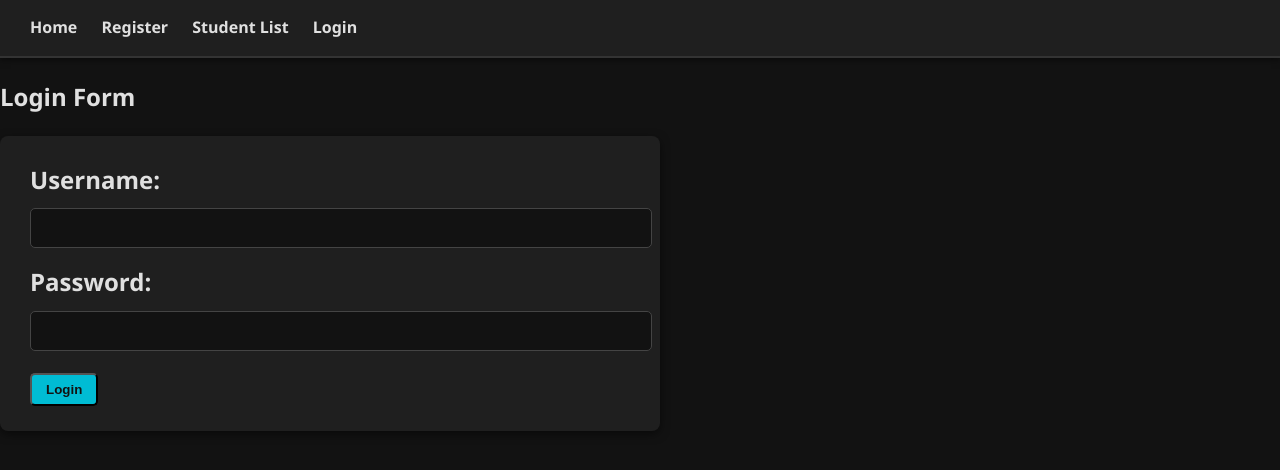
After one commit to Nijam-Uddin-Qudraty/torque-vai-template-project-vibe-coding-, a Django app: page /login/ in a window 1280 px wide. The commit adds this page. Shown: the top 470 px of the page. Run offline with Django 5.2, Linux system fonts and the light colour scheme.

Commit message:
add login system and upgraded the otp

```diff
--- a/myproject/templates/include/nav.html
+++ b/myproject/templates/include/nav.html
@@ -3,5 +3,6 @@
         <a href="{% url 'home' %}">Home</a>
         <a href="{% url 'register' %}">Register</a>
         <a href="{% url 'student_list' %}">Student List</a>
+        <a href="{% url 'login'%}">Login</a>
     </div>
 </nav>
--- /dev/null
+++ b/myproject/templates/login.html
@@ -0,0 +1,16 @@
+{% extends 'base.html' %}
+{% block content %}
+
+<section class="form-section">
+    <h2>Login Form<h2>
+
+    <form method="post">
+        {% csrf_token %}
+        <label>Username:</label>
+        <input type="text" name="username"  required>
+        <label>Password:</label>
+        <input type="password" name="password" required>
+        <button type="submit">Login</button>
+    </form>
+
+{% endblock %}
--- a/myproject/users/urls.py
+++ b/myproject/users/urls.py
@@ -7,4 +7,7 @@ urlpatterns = [
     path('students/', views.student_list, name='student_list'),
     path('students/edit/<int:student_id>/', views.edit_student, name='edit_student'),
     path('students/delete/<int:student_id>/', views.delete_student, name='delete_student'),
+    path("login/", views.login_view, name="login"),
+    path("verify-otp/<str:username>/", views.verify_otp_view, name="verify_otp"),
+    path("resend-otp/<str:username>/", views.resend_otp, name="resend_otp"),
 ]
--- a/myproject/users/views.py
+++ b/myproject/users/views.py
@@ -1,8 +1,65 @@
-from django.shortcuts import render, redirect
+from django.shortcuts import render, redirect,get_object_or_404
 from django.contrib.auth.models import User
+from django.contrib.auth import authenticate,login,logout
+from django.contrib.auth.decorators import login_required
 from django.contrib import messages
-from .models import UserProfile
+from .models import UserProfile, OtpToken
+from django.utils import timezone
+from .signals import create_otp
+def logout_view(request):
+    logout(request)
+    redirect("/")
 
+
+def login_view(req):
+    if req.method == "POST":
+        username = req.POST["username"]
+        password = req.POST["password"]
+        user = authenticate(req, username=username, password = password)
+        if user is not None:
+            login(req,user)
+            return redirect("student_list")
+        else:
+            messages.error(req,"Invalid credential")
+    return render(req, "login.html")
+
+
+def resend_otp(request, username):
+    user = get_object_or_404(User, username=username)
+    create_or_refresh_otp(user)
+    messages.success(request, "A new OTP has been sent to your email.")
+    return redirect("verify_otp", username=user.username)
+
+def verify_otp_view(request, username):
+    user = get_object_or_404(User, username=username)
+
+    if request.method == "POST":
+        otp_input = request.POST.get("otp")
+
+        try:
+            otp_record = OtpToken.objects.filter(user=user).last()
+        except OtpToken.DoesNotExist:
+            messages.error(request, "No OTP found. Please request a new one.")
+            return redirect("resend_otp", username=user.username)
+
+        if timezone.now() > otp_record.expires_at:
+            messages.error(request, "Your OTP has expired. Please request a new one.")
+            return redirect("resend_otp", username=user.username)
+
+        if otp_record.otp == otp_input:
+            user.is_active = True
+            user.save()
+            otp_record.delete()  # clean up after successful verification
+            messages.success(request, "Your account has been verified. You can now log in.")
+            return redirect("login")  # redirect to login page
+        else:
+            messages.error(request, "Invalid OTP. Please try again.")
+
+    return render(request, "verify_otp.html", {"username": username})
+
+
+
+@login_required
 def delete_student(request, student_id):
     try:
         student = UserProfile.objects.get(id=student_id)
@@ -12,6 +69,7 @@ def delete_student(request, student_id):
 
     return redirect('student_list')
 
+@login_required
 def edit_student(request, student_id):
     try:
         student = UserProfile.objects.get(id=student_id)
```
Also changed, not shown: myproject/templates/verify.html (added, +28 -0 lines), myproject/users/models.py (+11 -0 lines), myproject/users/signals.py (added, +42 -0 lines), myproject/db.sqlite3.
